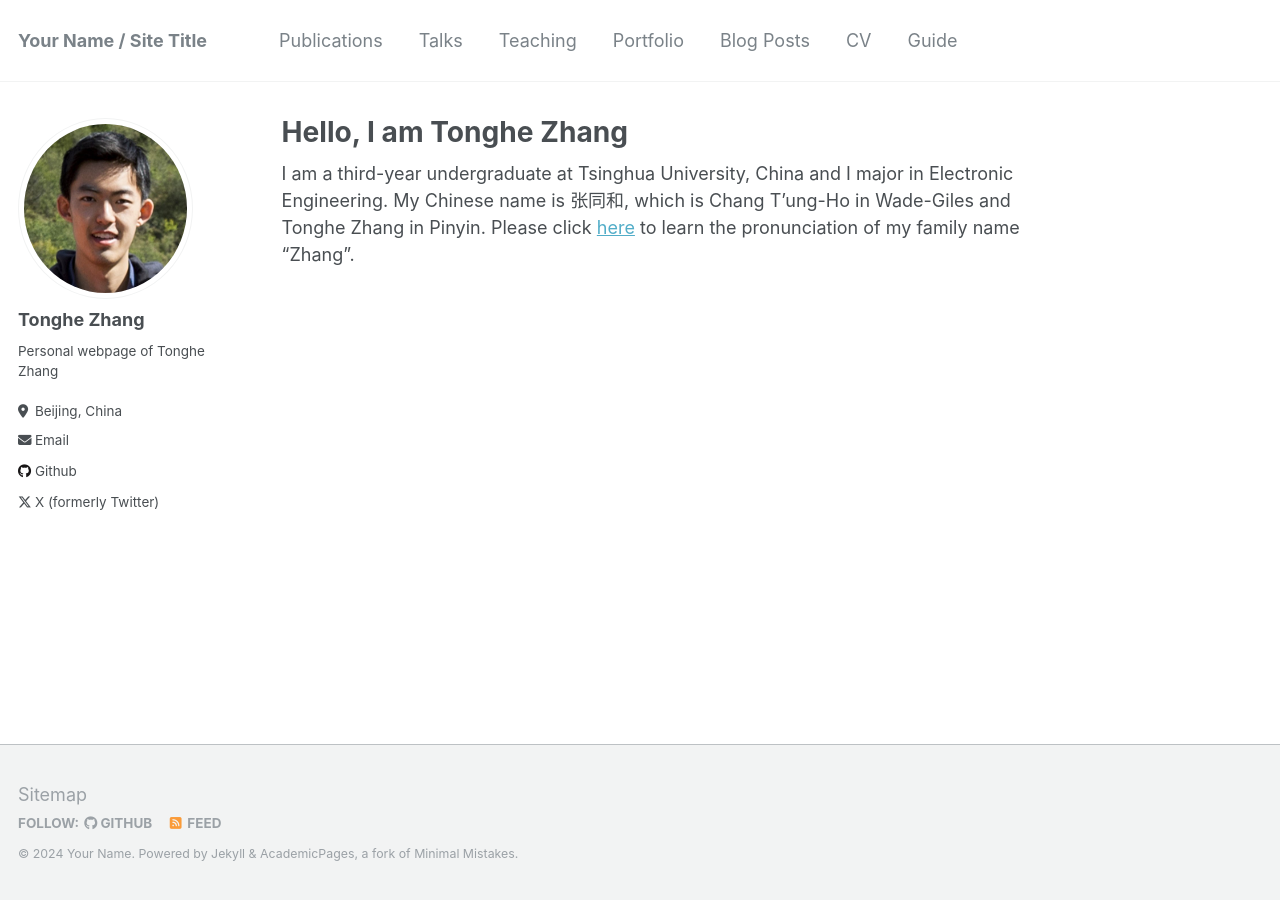
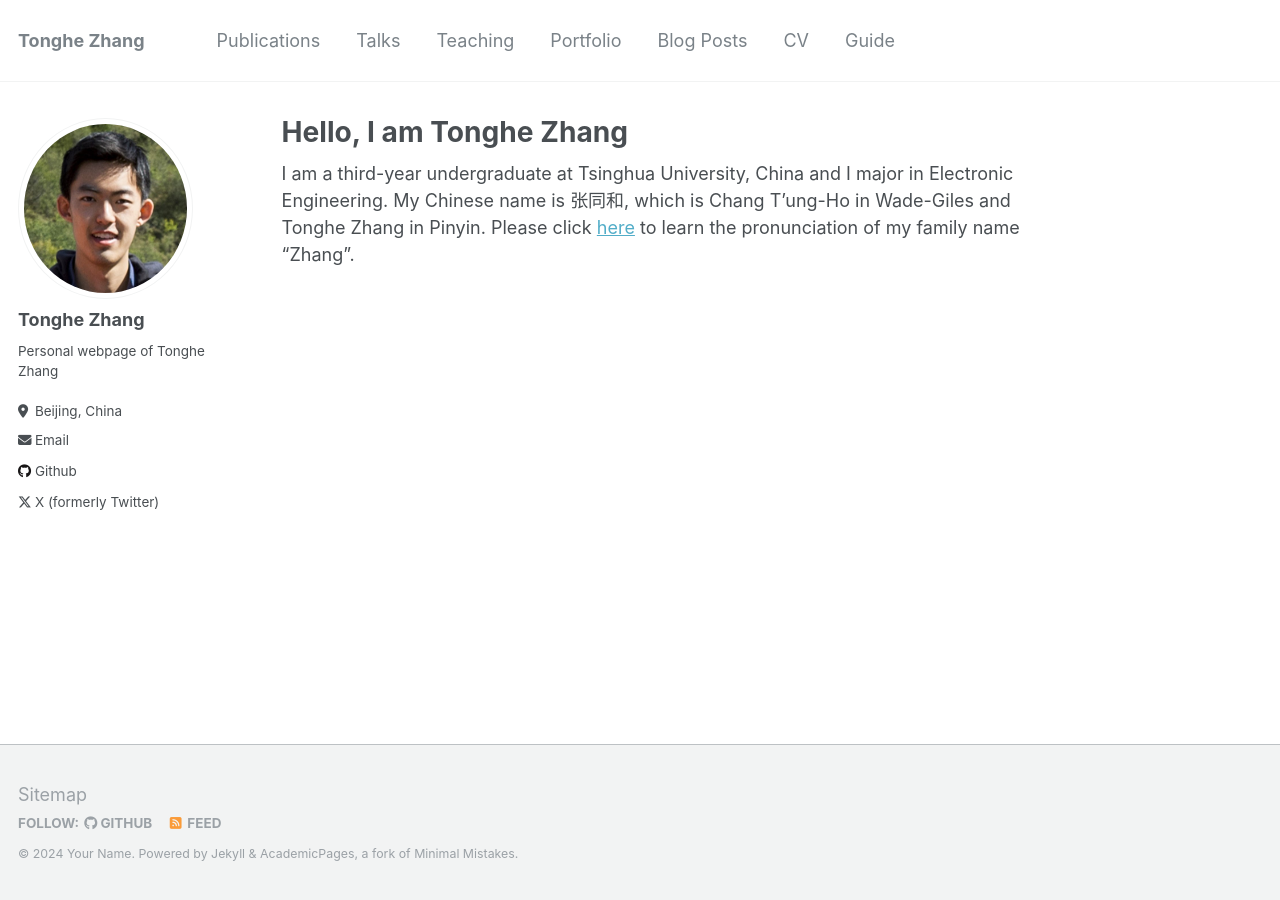
Before and after one commit to Tonghe-Zhang/Tonghe-Zhang.github.io, a Jekyll site: the page built from _pages/about.md, in a window 1280 px wide. Built offline with Jekyll 4.4.1, drawn with Linux system fonts in a browser that asks for light colours.

Commit message:
Update _config.yml

```diff
--- a/_config.yml
+++ b/_config.yml
@@ -8,13 +8,13 @@
 
 # Basic Site Settings
 locale                   : "en-US"
-title                    : "Your Name / Site Title"
+title                    : "Tonghe Zhang"
 title_separator          : "-"
 name                     : &name "Your Name"
 description              : &description "personal description"
-url                      : https://academicpages.github.io # the base hostname & protocol for your site e.g. "https://mmistakes.github.io"
+url                      : https://tonghe-zhang.github.io/ # the base hostname & protocol for your site e.g. "https://mmistakes.github.io"
 baseurl                  : "" # the subpath of your site, e.g. "/blog"
-repository               : "academicpages/academicpages.github.io"
+repository               : Tonghe-Zhang/Tonghe-Zhang.github.io #"academicpages/academicpages.github.io"
 
 # Site Author - The following control what appear as part of the author content on the side bar.
 #               If a field is blank the icon and link will not appear, otherwise it will be shown.
```
